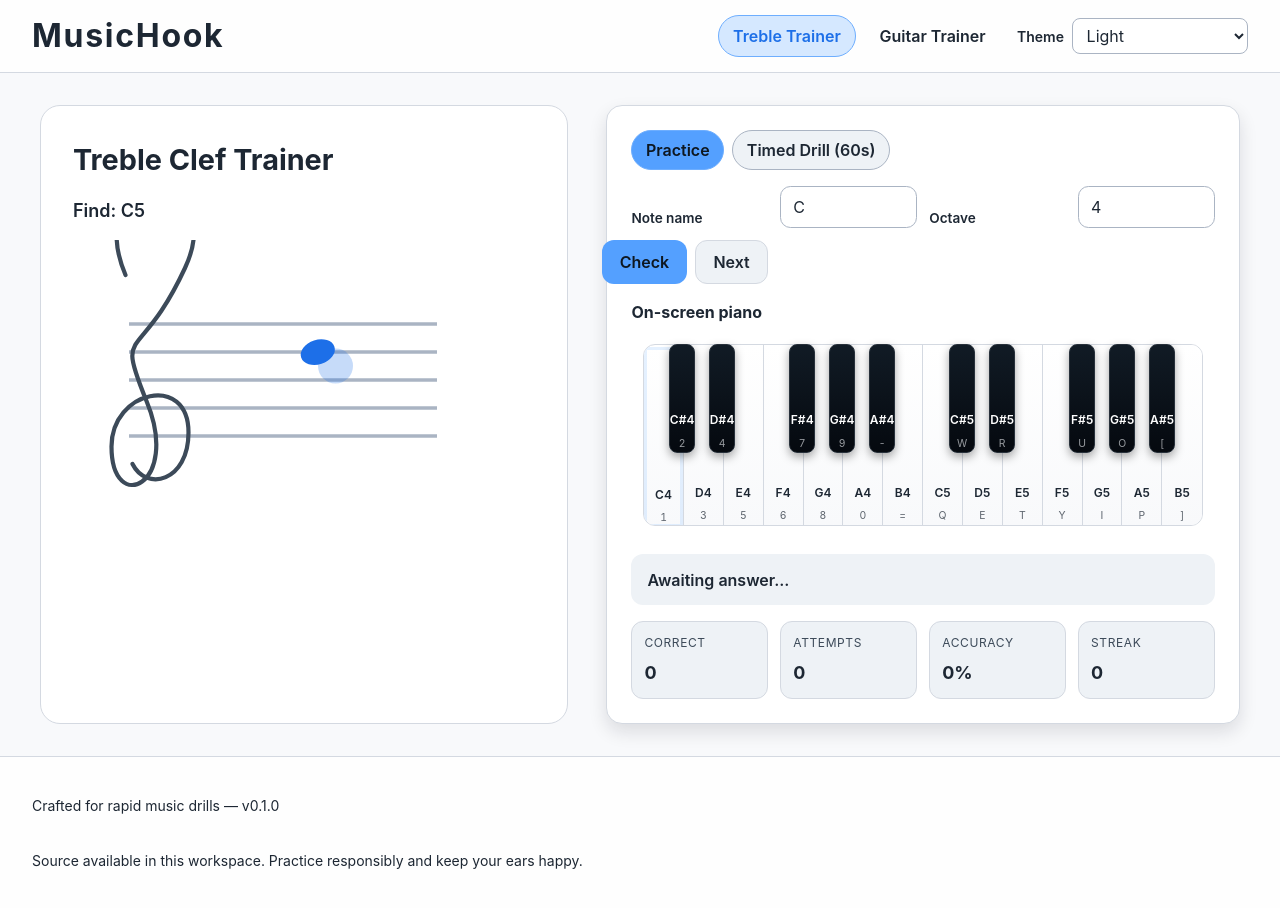
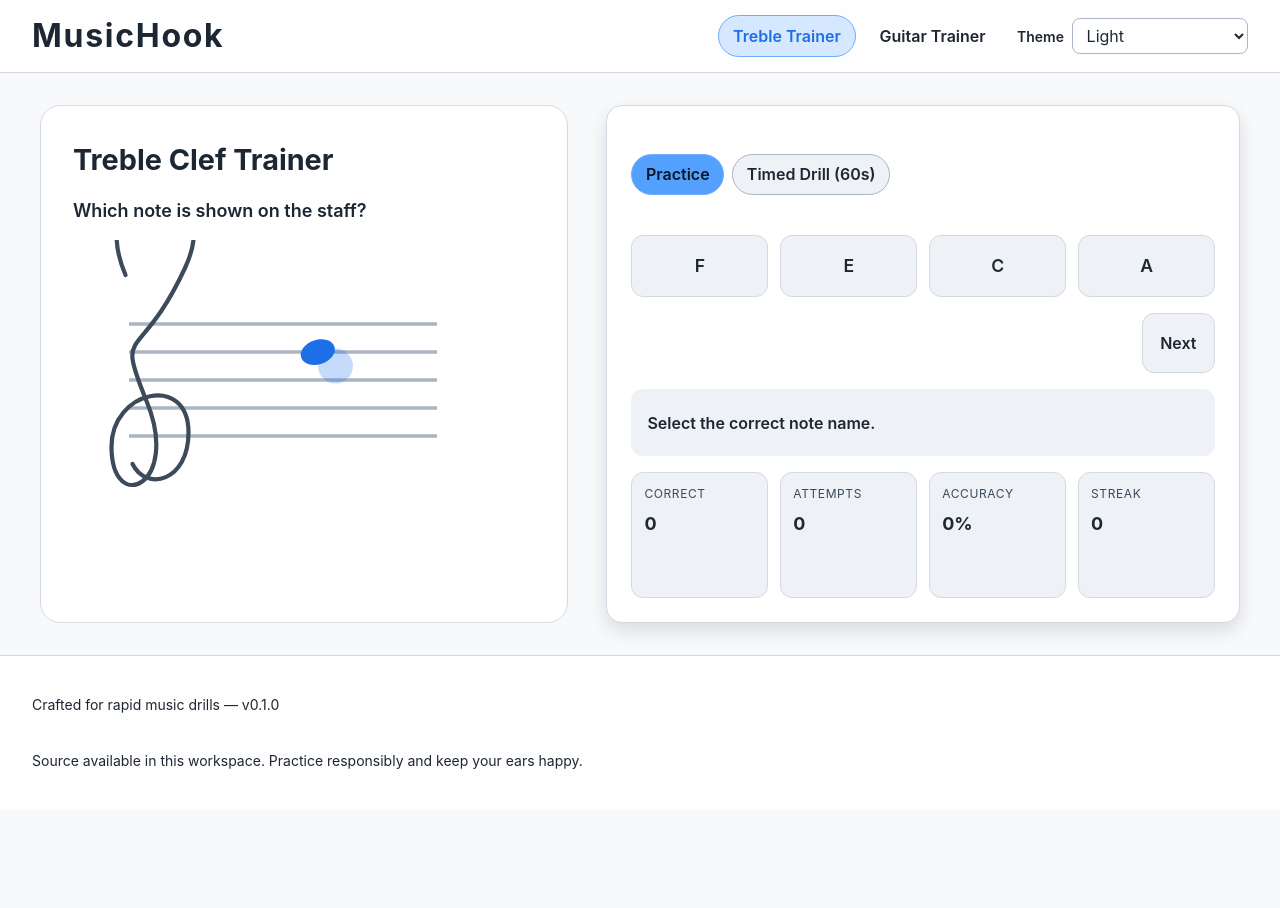
Before and after one commit to ssugar/MusicHook, a React (Vite) app: page /treble in a window 1280 px wide. After the commit the page ends 809 px from the top, so only its background shows below. Built offline with nearby package versions, Linux system fonts and the light colour scheme.

Commit message:
change treble changer to multiple choice

```diff
--- a/src/components/TrebleTrainer.module.css
+++ b/src/components/TrebleTrainer.module.css
@@ -20,43 +20,23 @@
   font-size: clamp(1.4rem, 3vw, 1.8rem);
 }
 
-.subheading {
-  margin: 0 0 0.5rem;
-  font-size: 1rem;
-}
-
-.targetLabel {
+.prompt {
   margin: 0;
   font-weight: 600;
   font-size: 1.125rem;
 }
 
-.answerForm {
-  display: contents;
+.options {
+  display: grid;
+  gap: 0.75rem;
+  grid-template-columns: repeat(auto-fit, minmax(80px, 1fr));
+  list-style: none;
+  margin: 0;
+  padding: 0;
 }
 
-.answerGroup {
-  display: grid;
-  gap: 0.75rem;
-  border: none;
-  margin: 0;
-  padding: 0;
-  grid-template-columns: repeat(auto-fit, minmax(120px, 1fr));
-  align-items: end;
-}
-
-.inputLabel {
-  font-size: 0.85rem;
-  font-weight: 600;
-}
-
-.select {
-  appearance: none;
-  padding: 0.5rem 0.75rem;
-  border-radius: 0.65rem;
-  border: 1px solid var(--border-strong);
-  background: var(--surface-elevated);
-  color: var(--text-primary);
+.optionItem {
+  display: contents;
 }
 
 .actions {
@@ -65,7 +45,7 @@
   justify-content: flex-end;
 }
 
-.primaryButton,
+.optionButton,
 .secondaryButton {
   padding: 0.55rem 1.1rem;
   border-radius: 0.75rem;
@@ -73,9 +53,11 @@
   transition: transform 0.1s ease;
 }
 
-.primaryButton {
-  background: var(--accent);
-  color: var(--text-on-accent);
+.optionButton {
+  background: var(--surface-muted);
+  border: 1px solid var(--border-subtle);
+  color: var(--text-primary);
+  font-size: 1.1rem;
 }
 
 .secondaryButton {
@@ -84,9 +66,20 @@
   color: var(--text-primary);
 }
 
-.primaryButton:active,
+.optionButton:disabled {
+  opacity: 0.85;
+  cursor: not-allowed;
+}
+
+.optionButton:active,
 .secondaryButton:active {
   transform: translateY(1px);
+}
+
+.optionSelected {
+  background: var(--accent);
+  color: var(--text-on-accent);
+  border-color: var(--accent);
 }
 
 .feedback {
--- a/src/components/TrebleTrainer.tsx
+++ b/src/components/TrebleTrainer.tsx
@@ -1,40 +1,36 @@
 import { useCallback, useMemo, useState } from 'react'
-import type { FormEvent } from 'react'
 import Controls from './Controls'
 import Staff from './Staff'
-import Piano from './Piano'
 import styles from './TrebleTrainer.module.css'
 import {
-  NOTE_NAME_OPTIONS,
-  TREBLE_OCTAVE_OPTIONS,
-  TREBLE_SCOPE_NOTES,
-  equalPitch,
+  NATURAL_PITCH_CLASSES,
+  TREBLE_SCOPE_C_MAJOR_NOTES,
   formatNote,
   toCanonical,
-  toEnharmonicFlat,
-  type Note,
   type PitchClass,
 } from '../utils/noteUtils'
 import { useDrill, type DrillSubmissionResult } from '../hooks/useDrill'
+import { createSeededRandom } from '../utils/random'
 
 type FeedbackState =
   | { status: 'idle' }
   | { status: 'correct'; message: string }
   | { status: 'incorrect'; message: string }
 
-const DEFAULT_NOTE: Note = { name: 'C', octave: 4 }
+const TrebleTrainer = () => {
+  const [selectedAnswer, setSelectedAnswer] = useState<PitchClass | null>(null)
+  const [feedback, setFeedback] = useState<FeedbackState>({ status: 'idle' })
+  const rng = useMemo(() => createSeededRandom(Date.now()), [])
 
-const TrebleTrainer = () => {
-  const [selectedName, setSelectedName] = useState<PitchClass>('C')
-  const [selectedOctave, setSelectedOctave] = useState<number>(4)
-  const [feedback, setFeedback] = useState<FeedbackState>({ status: 'idle' })
-
-  const drill = useDrill<Note, DrillSubmissionResult>({
-    pool: TREBLE_SCOPE_NOTES,
-    evaluate: (target, answer) => ({
-      correct: equalPitch(target, answer),
-      canonical: toCanonical(target),
-    }),
+  const drill = useDrill<PitchClass, DrillSubmissionResult>({
+    pool: TREBLE_SCOPE_C_MAJOR_NOTES,
+    evaluate: (target, answer) => {
+      const canonical = toCanonical(target)
+      return {
+        correct: canonical.name === answer,
+        canonical,
+      }
+    },
   })
 
   const targetCanonical = useMemo(
@@ -42,45 +38,44 @@ const TrebleTrainer = () => {
     [drill.targetNote],
   )
 
-  const handleSelectNote = useCallback((note: Note) => {
-    setSelectedName(note.name as PitchClass)
-    setSelectedOctave(note.octave)
-  }, [])
+  const choiceOptions = useMemo(() => {
+    const correct = targetCanonical.name as PitchClass
+    const distractors = rng
+      .shuffle(NATURAL_PITCH_CLASSES.filter((pitch) => pitch !== correct))
+      .slice(0, 3)
+    return rng.shuffle([correct, ...distractors])
+  }, [rng, targetCanonical])
 
   const resetForNext = useCallback(() => {
     setFeedback({ status: 'idle' })
+    setSelectedAnswer(null)
   }, [])
 
-  const handleSubmit = useCallback(() => {
-    const answer: Note = { name: selectedName, octave: selectedOctave }
-    const result = drill.submitAnswer(answer)
+  const handleAnswer = useCallback(
+    (choice: PitchClass) => {
+      if (feedback.status === 'correct') {
+        return
+      }
+      setSelectedAnswer(choice)
+      const result = drill.submitAnswer(choice)
       if (result.correct) {
         setFeedback({
           status: 'correct',
           message: `Correct! ${formatNote(result.canonical)}`,
         })
       } else {
-      const enharmonic = toEnharmonicFlat(result.canonical)
-      const enharmonicLabel =
-        enharmonic.name !== result.canonical.name
-          ? ` / ${formatNote(enharmonic)}`
-          : ''
         setFeedback({
           status: 'incorrect',
-        message: `Try again. Correct answer: ${formatNote(result.canonical)}${enharmonicLabel}`,
+          message: 'Try again!',
         })
       }
-  }, [drill, selectedName, selectedOctave])
-
-  const onFormSubmit = (event: FormEvent<HTMLFormElement>) => {
-    event.preventDefault()
-    handleSubmit()
-  }
+    },
+    [drill, feedback.status],
+  )
 
   const onNext = () => {
     drill.nextTarget()
     resetForNext()
-    handleSelectNote(DEFAULT_NOTE)
   }
 
   const feedbackMessage =
@@ -90,12 +85,12 @@ const TrebleTrainer = () => {
     <div className={styles.container}>
       <section className={styles.visualPanel}>
         <h2 className={styles.heading}>Treble Clef Trainer</h2>
-        <p className={styles.targetLabel} aria-live="polite">
-          Find: {formatNote(targetCanonical)}
+        <p className={styles.prompt} aria-live="polite">
+          Which note is shown on the staff?
         </p>
         <Staff
           note={targetCanonical}
-          aria-label={`Identify note ${formatNote(targetCanonical)} on the treble staff`}
+          aria-label={`Treble staff showing ${formatNote(targetCanonical)} for identification`}
         />
       </section>
       <Controls
@@ -108,48 +103,25 @@ const TrebleTrainer = () => {
         onStartTimed={drill.startTimed}
         onResetTimed={drill.resetTimed}
       >
-        <form className={styles.answerForm} onSubmit={onFormSubmit}>
-          <fieldset className={styles.answerGroup}>
-            <legend className="visuallyHidden">Answer using dropdowns</legend>
-            <label htmlFor="note-name" className={styles.inputLabel}>
-              Note name
-            </label>
-            <select
-              id="note-name"
-              className={styles.select}
-              value={selectedName}
-              onChange={(event) =>
-                setSelectedName(event.target.value as PitchClass)
-              }
+        <ul className={styles.options} role="list">
+          {choiceOptions.map((option) => (
+            <li key={option} className={styles.optionItem} role="listitem">
+              <button
+                type="button"
+                className={`${styles.optionButton}${
+                  selectedAnswer === option ? ` ${styles.optionSelected}` : ''
+                }`}
+                onClick={() => handleAnswer(option)}
+                aria-pressed={selectedAnswer === option}
+                disabled={feedback.status === 'correct'}
               >
-              {NOTE_NAME_OPTIONS.map((option) => (
-                <option value={option} key={option}>
                 {option}
-                </option>
+              </button>
+            </li>
           ))}
-            </select>
+        </ul>
 
-            <label htmlFor="note-octave" className={styles.inputLabel}>
-              Octave
-            </label>
-            <select
-              id="note-octave"
-              className={styles.select}
-              value={selectedOctave}
-              onChange={(event) =>
-                setSelectedOctave(Number.parseInt(event.target.value, 10))
-              }
-            >
-              {TREBLE_OCTAVE_OPTIONS.map((octave) => (
-                <option value={octave} key={octave}>
-                  {octave}
-                </option>
-              ))}
-            </select>
         <div className={styles.actions}>
-              <button type="submit" className={styles.primaryButton}>
-                Check
-              </button>
           <button
             type="button"
             className={styles.secondaryButton}
@@ -157,16 +129,6 @@ const TrebleTrainer = () => {
           >
             Next
           </button>
-            </div>
-          </fieldset>
-        </form>
-
-        <div>
-          <h3 className={styles.subheading}>On-screen piano</h3>
-          <Piano
-            activeNote={{ name: selectedName, octave: selectedOctave }}
-            onSelect={handleSelectNote}
-          />
         </div>
 
         <div
@@ -180,7 +142,7 @@ const TrebleTrainer = () => {
           role="status"
           aria-live="polite"
         >
-          {feedbackMessage || 'Awaiting answer...'}
+          {feedbackMessage || 'Select the correct note name.'}
         </div>
       </Controls>
     </div>
--- a/src/utils/noteUtils.ts
+++ b/src/utils/noteUtils.ts
@@ -234,6 +234,20 @@ export const NOTE_NAME_OPTIONS: PitchClass[] = [
   'B',
 ]
 
+export const NATURAL_PITCH_CLASSES: PitchClass[] = [
+  'C',
+  'D',
+  'E',
+  'F',
+  'G',
+  'A',
+  'B',
+]
+
+export const TREBLE_SCOPE_C_MAJOR_NOTES = TREBLE_SCOPE_NOTES.filter((note) =>
+  NATURAL_PITCH_CLASSES.includes(note.name),
+)
+
 export const TREBLE_OCTAVE_OPTIONS = Array.from(
   new Set(TREBLE_SCOPE_NOTES.map((note) => note.octave)),
 ).sort((a, b) => a - b)
```
Also changed, not shown: 1 other file (tests, documents, lock files or other folders). Lines whose indentation alone changed are shown as unchanged.
